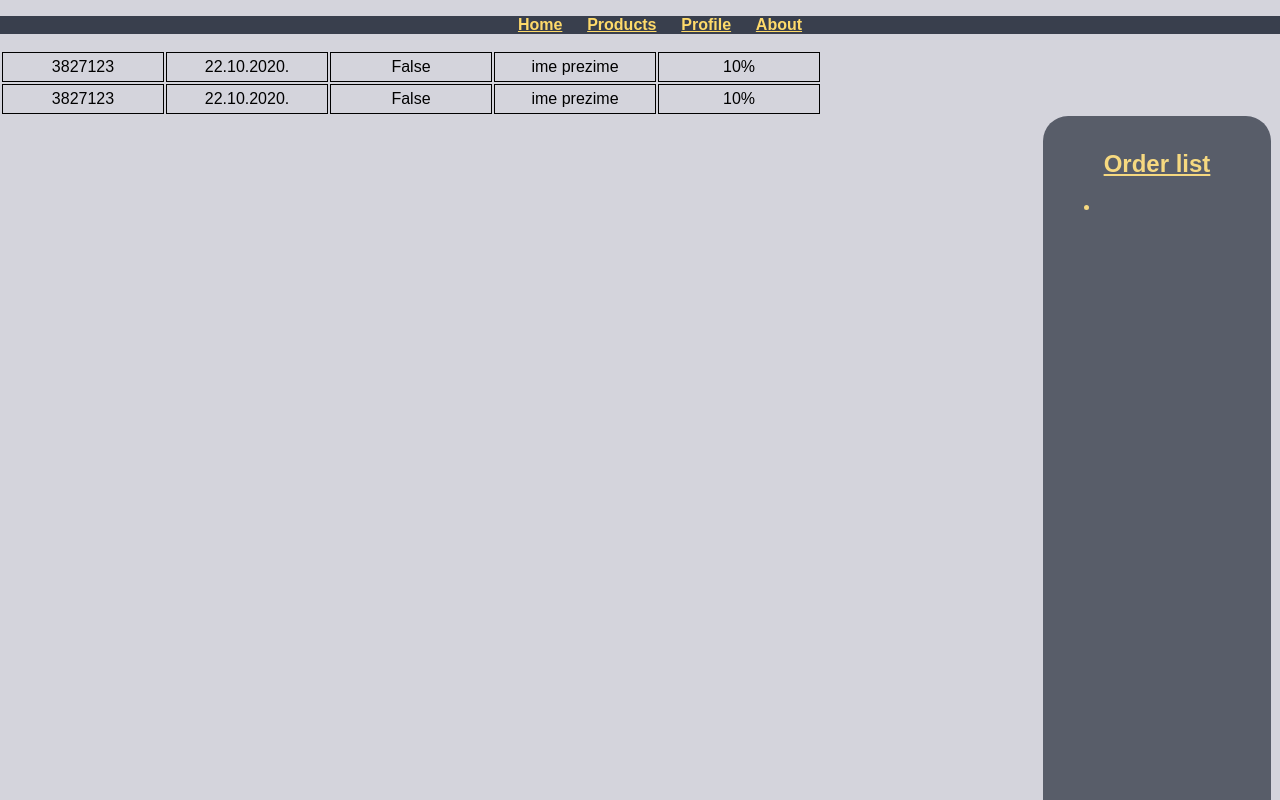
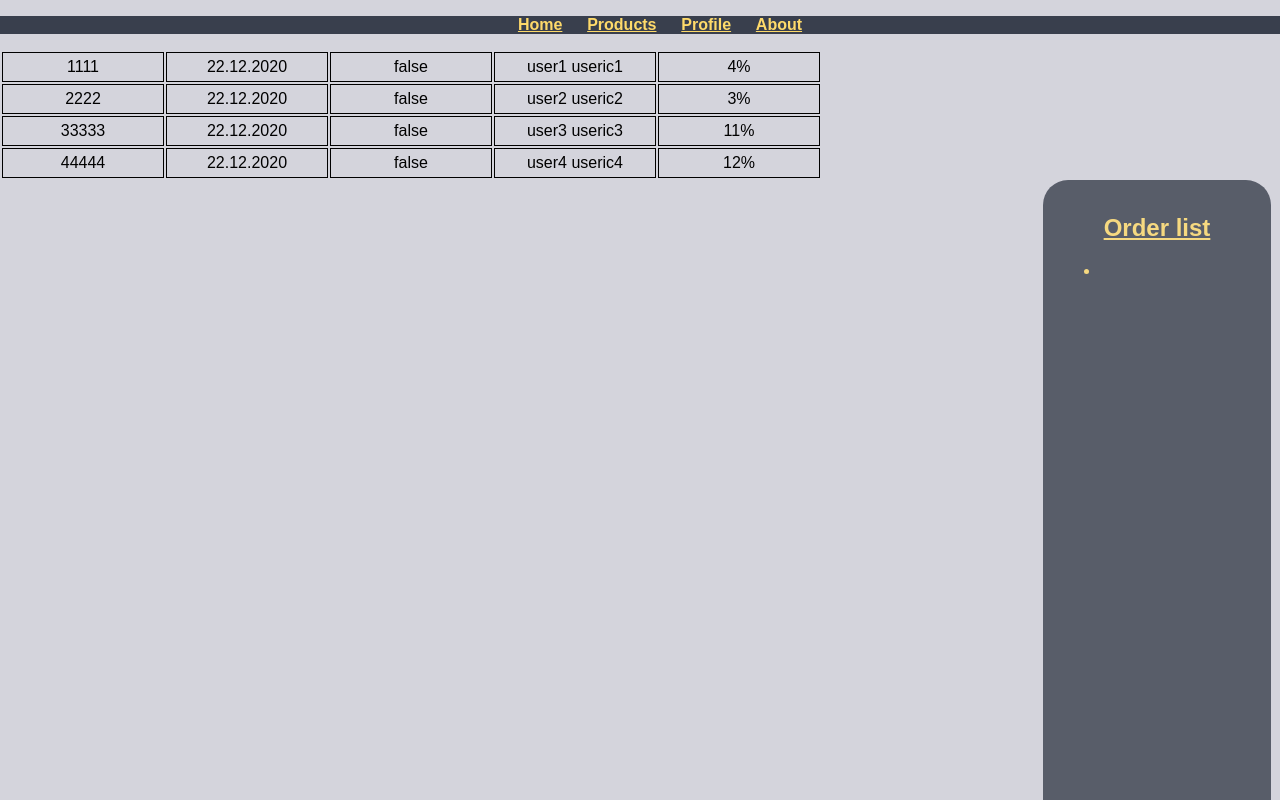
Before and after one commit to fcausevic1/RestaurantAppFrontend, a React (Create React App) app: page / in a window 1280 px wide. Built offline with nearby package versions, Linux system fonts and the light colour scheme.

Commit message:
Orders to represent in a order list

```diff
--- a/src/components/AdminOrderPage.jsx
+++ b/src/components/AdminOrderPage.jsx
@@ -1,9 +1,42 @@
-import React from "react";
+import React, { useState } from "react";
 import NavBar from "./NavBar.jsx";
 import OrderSideBar from "./OrderSideBar.jsx";
 import OrderList from "./OrderList.jsx";
 
 const AdminOrderPage = (props) => {
+  const tempOrders = [
+    {
+      id: "1111",
+      date: "22.12.2020",
+      completion: "false",
+      user: "user1 useric1",
+      coupon: "4%",
+    },
+    {
+      id: "2222",
+      date: "22.12.2020",
+      completion: "false",
+      user: "user2 useric2",
+      coupon: "3%",
+    },
+    {
+      id: "33333",
+      date: "22.12.2020",
+      completion: "false",
+      user: "user3 useric3",
+      coupon: "11%",
+    },
+    {
+      id: "44444",
+      date: "22.12.2020",
+      completion: "false",
+      user: "user4 useric4",
+      coupon: "12%",
+    },
+  ];
+  const [orders, setOrders] = useState(tempOrders);
+  /*const [selectedOrder, setSelectedOrder] = useState("");*/
+
   return (
     <div>
       <div>
@@ -11,7 +44,7 @@ const AdminOrderPage = (props) => {
       </div>
       <div>
         <table>
-          <OrderList></OrderList>
+          <OrderList orders={orders}></OrderList>
         </table>
       </div>
       <div>
--- a/src/components/Order.jsx
+++ b/src/components/Order.jsx
@@ -2,19 +2,12 @@ import React from "react";
 import "./Order.css";
 const Order = (props) => {
   return (
-    /*  <li>
-      {props.id}
-      {props.date}
-      {props.completion}
-      {props.user}
-      {user.coupon}
-    </li>*/
     <tr>
-      <td>3827123</td>
-      <td>22.10.2020.</td>
-      <td>False</td>
-      <td>ime prezime</td>
-      <td>10%</td>
+      <td>{props.id}</td>
+      <td>{props.date}</td>
+      <td>{props.completion}</td>
+      <td>{props.user}</td>
+      <td>{props.coupon}</td>
     </tr>
   );
 };
--- a/src/components/OrderList.jsx
+++ b/src/components/OrderList.jsx
@@ -1,11 +1,23 @@
-import React from "react";
+import React, { useState } from "react";
 import Order from "./Order.jsx";
 
 const OrderList = (props) => {
+  const { orders } = props;
+
   return (
     <tbody>
-      <Order></Order>
-      <Order></Order>
+      {" "}
+      {orders.map((order) => (
+        <Order
+          key={order.id}
+          id={order.id}
+          date={order.date}
+          completion={order.completion}
+          user={order.user}
+          coupon={order.coupon}
+          items={order.items}
+        ></Order>
+      ))}
     </tbody>
   );
 };
```
